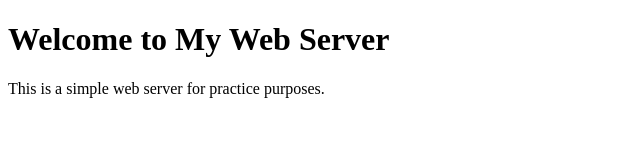
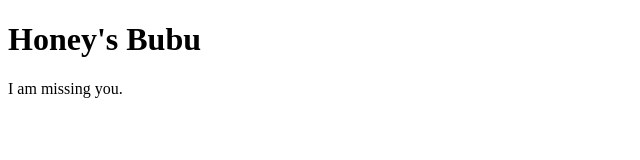
Before and after one commit to Madhurima975/Newdemo, a plain HTML site: page index.html in a window 1280 px wide. Shown: the whole page, without its empty margins (0-640 px from the left). Drawn offline with Linux system fonts and the light colour scheme.

Commit message:
Update index.html

```diff
--- a/index.html
+++ b/index.html
@@ -4,7 +4,7 @@
     <title>Simple Web Server</title>
 </head>
 <body>
-    <h1>Welcome to My Web Server</h1>
-    <p>This is a simple web server for practice purposes.</p>
+    <h1>Honey's Bubu</h1>
+    <p>I am missing you.</p>
 </body>
 </html>
```
